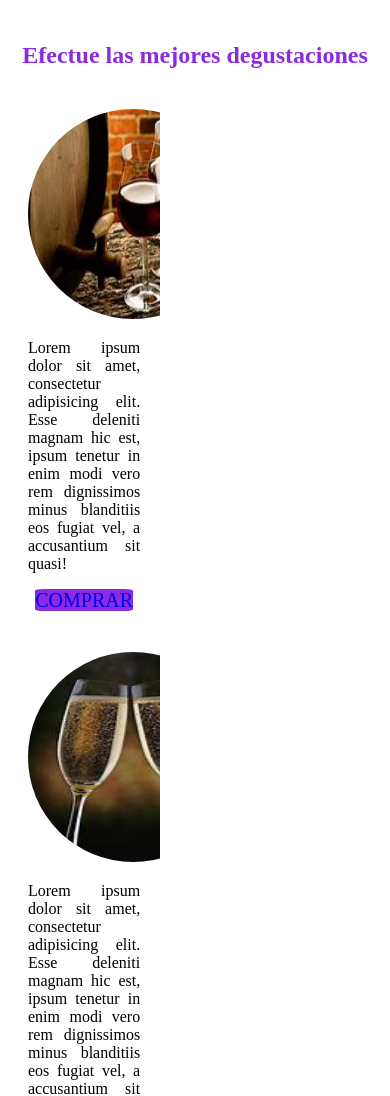
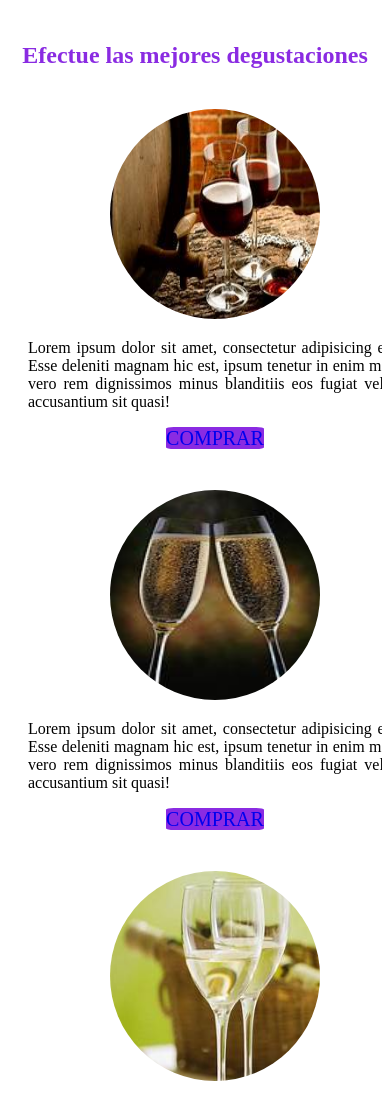
Before and after one commit to jnogueira82/Vinos3entrega, a website: page pages/catas.html in a window 390 px wide. Shown: the part 181-1277 px from the top of the page. Drawn offline with Linux system fonts and the light colour scheme; files whose address does not match are found by name; a web font is replaced by a local one.

Commit message:
cuarto comitt

```diff
--- a/pages/catas.html
+++ b/pages/catas.html
@@ -35,7 +35,7 @@
     <h2 class="tit-clientes">Efectue las mejores degustaciones</h2>
     <section class="asid-cata">
       <div class="sec-catas">
-        <img class="vinos-img" src="../img/degu/th (4).jfif" alt="Foto de cata TH (4)" />
+        <img class="vinos-img" src="../img/degu/th4.jfif" alt="Foto de cata TH (4)" />
         <p class="pcatas">
           Lorem ipsum dolor sit amet, consectetur adipisicing elit. Esse
           deleniti magnam hic est, ipsum tenetur in enim modi vero rem
@@ -57,7 +57,7 @@
       </div>
 
       <div class="sec-catas">
-        <img class="vinos-img" src="../img/degu/th (2).jfif" alt="Foto de cata TH (2)" />
+        <img class="vinos-img" src="../img/degu/th2.jfif" alt="Foto de cata TH (2)" />
         <p class="pcatas">
           Lorem ipsum dolor sit amet, consectetur adipisicing elit. Esse
           deleniti magnam hic est, ipsum tenetur in enim modi vero rem
--- a/scss/layout/_asid.scss
+++ b/scss/layout/_asid.scss
@@ -44,4 +44,12 @@
         width: 100%;
         text-align: center;
     }
+
+    .sec-catas {
+        display: inline-block;
+        width: 100%;
+        height: 100%;
+        text-align: center;
+        padding: 20px;
+    }
 }
```
Also changed, not shown: index.html (+3 -3 lines), pages/clientes.html (+1 -1 lines), css/style.css, img/clie/sanfelipe.png (renamed from img/clie/san felipe.png), img/degu/comprar-vino-blanco.jpg (deleted), img/degu/copa-para-vino-rosado.jpg (deleted), img/degu/th (1).jfif (deleted), img/degu/th2.jfif (renamed from img/degu/th (2).jfif), img/degu/th4.jfif (renamed from img/degu/th (4).jfif), img/degu/vino-rosado-opinion.jpg (deleted), img/th1.jfif (renamed from img/th (1).jfif), img/th2.jfif (renamed from img/th (2).jfif), img/th3.jfif (renamed from img/th (3).jfif).
